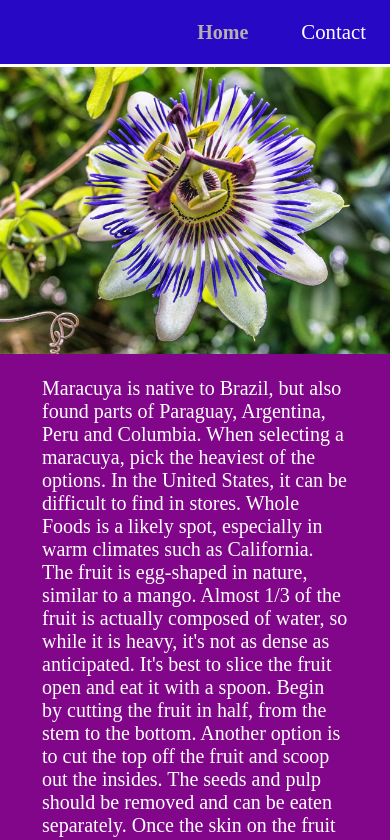
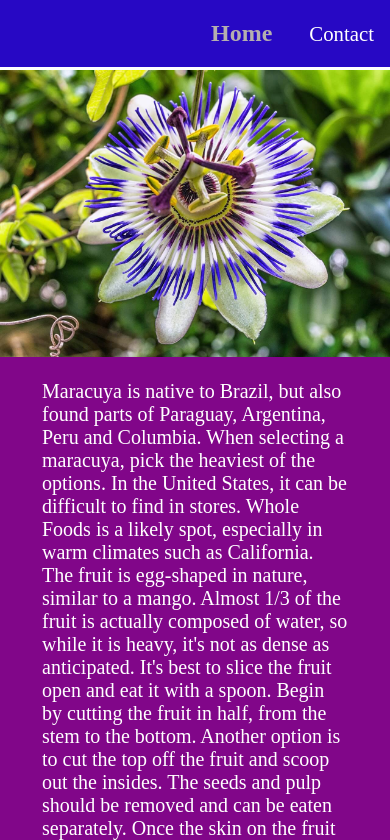
Before and after one commit to mushedi/mobile-first-intro, a plain HTML site: page index.html in a window 390 px wide. In both pictures the pointer is over the link "Home". Shown: the top 840 px of the page. Drawn offline with Linux system fonts and the light colour scheme.

Commit message:
centered buttons on mobile css and modified nav font weight

```diff
--- a/main.css
+++ b/main.css
@@ -28,14 +28,14 @@ li {
     display: inline-block;
 }
 li a {
-    padding: 0 1.5rem;
+    padding: 0 1rem;
     text-decoration: none;
     color: #FFFFFF;
     font-size: 1.3rem;
 }
 li a:hover {
-    font-size: 20px;
-    font-weight: bold;
+    font-size: 1.5rem;
+    font-weight: 600;
     color: #B5AFAF;
 }
 
```
